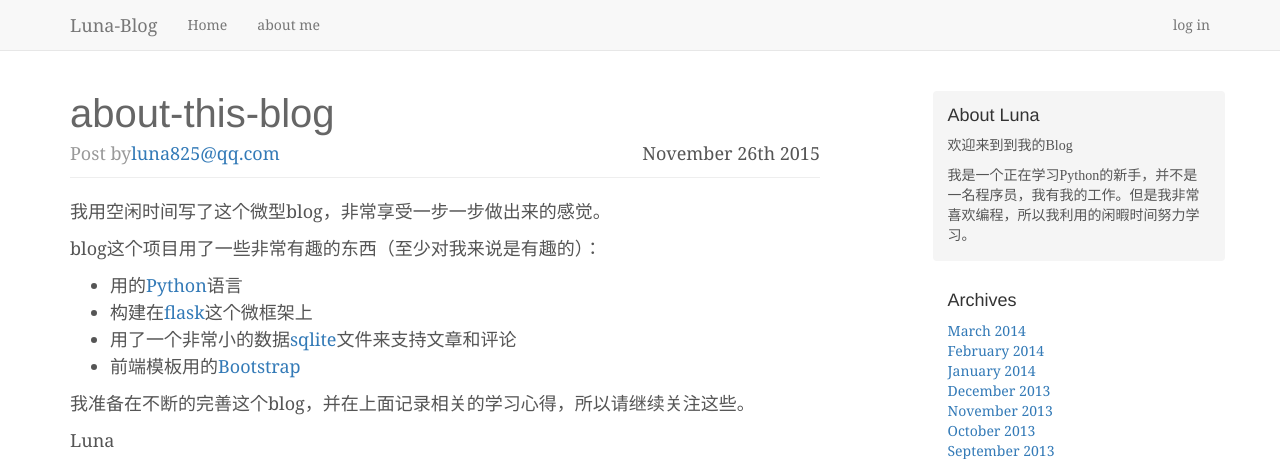
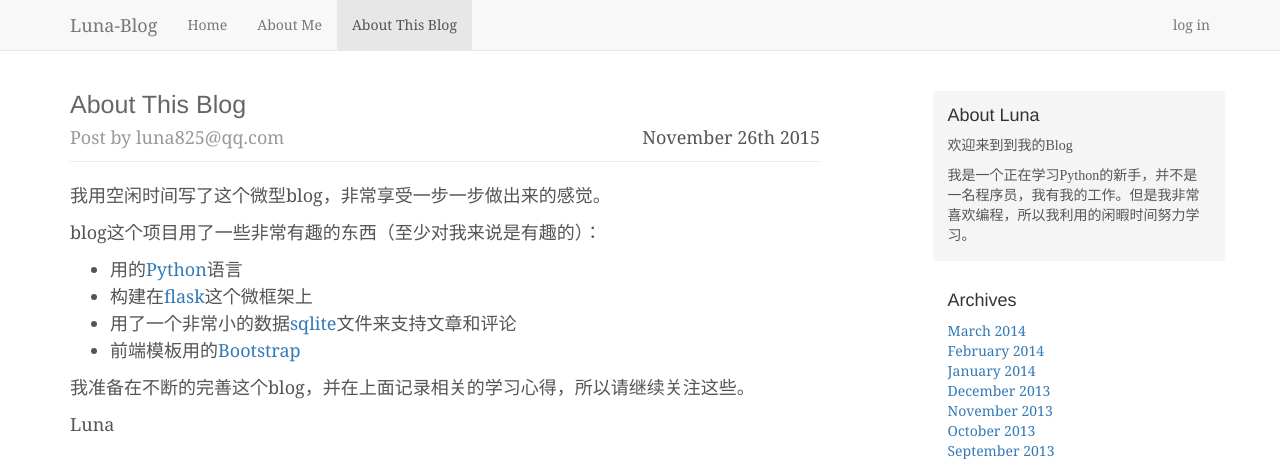
Before and after one commit to luna825/blog, a Flask app: page /post/about-this-blog in a window 1280 px wide. Shown: the top 459 px of the page. Run offline with Flask 2, Linux system fonts and the light colour scheme; data comes from the database, SQL or seed files in the repository; both versions use the stored data as it was after the commit; some libraries are stand-ins or nearby versions.

Commit message:
Coding部署

```diff
--- a/app/static/blog.css
+++ b/app/static/blog.css
@@ -99,7 +99,7 @@ h6, .h6 {
 }
 .blog-post-title {
   margin-bottom: 5px;
-  font-size: 40px;
+  font-size: 25px;
 }
 .blog-post-title a{
   color: #666;
--- a/app/templates/_posts.html
+++ b/app/templates/_posts.html
@@ -1,9 +1,9 @@
 {% for post in posts %}
 <div class="blog-post">
 	<div class="blog-head">
-    <h2 class="blog-post-title"><a href="{{url_for('main.post',id=post.id)}}">{{post.title}}</a></h2>
+    <h2 class="blog-post-title"><a href="{{url_for('main.post',id=post.id)}}">{{post.title.replace('-',' ') | title }}</a></h2>
     <p class="blog-post-date">{{ moment(post.timestamp).format('MMMM Do YYYY')}}</p>
-     <p class="blog-post-meta"> Post by<a href="#">{{post.author.email}}</a></p>
+     <p class="blog-post-meta"> Post by {{post.author.email}}</p>
      </div>
     {% if digest %}
 		{% if post.body_html %}
--- a/app/templates/base.html
+++ b/app/templates/base.html
@@ -24,7 +24,8 @@
         <div id="navbar" class="navbar-collapse collapse">
           <ul id="navbar-link" class="nav navbar-nav">
             <li><a href="{{url_for('main.index')}}">Home</a></li>
-            <li><a href="{{url_for('main.post_about',title='about-me')}}">about me</a></li>
+            <li><a href="{{url_for('main.post_about',title='about-me')}}">About Me</a></li>
+            <li><a href="{{url_for('main.post_about',title='about-this-blog')}}">About This Blog</a></li>
           </ul>
           <ul class="nav navbar-nav navbar-right">
           {% if current_user.is_authenticated %}
```
Also changed, not shown: requirements.txt (added, +25 -0 lines), data-dev.sqlite.
